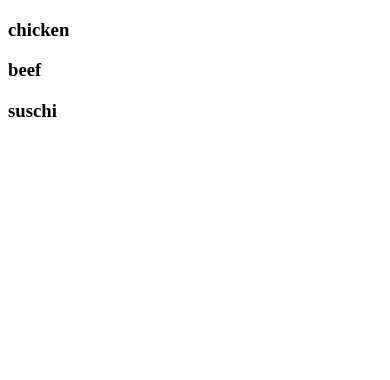
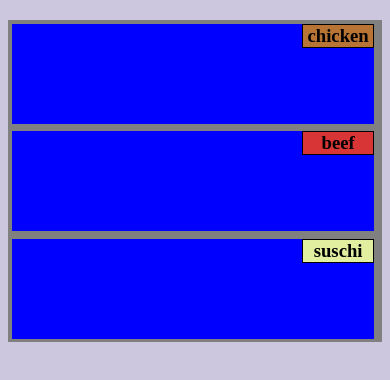
Before and after one commit to 13474718/modulo2, a plain HTML site: page index.html in a window 390 px wide. Drawn offline with Linux system fonts and the light colour scheme.

Commit message:
nievos archivos

```diff
--- a/index.html
+++ b/index.html
@@ -4,7 +4,7 @@
     <meta charset="UTF-8">
     <meta http-equiv="X-UA-Compatible" content="IE=edge">
     <meta name="viewport" content="width=device-width, initial-scale=1.0">
-    <link rel="stylesheet" href="estilos.css">
+    <link rel="stylesheet" href="style.css">
     <title>Document</title>
 </head>
 <body>
--- a/style.css
+++ b/style.css
@@ -37,22 +37,9 @@ h3.tres{
   }
 
     @media screen and (max-width:640px)
-    {.block {
+    {
+      .block {
       background-color: blue;
-      width: 47.9%;
-    }
-      :first-child{
-        width: 98%;
-        background-color: red;
-        clear: both;
-      }
-      :last-child{
-        width: 98%;
-        background-color: darkgreen;
-        clear: both;
-      }
-    @media screen and (max-width:320px)
-      {.block{
-        width: 98%;
-      } }
-  }
+      width: 96.9%;
+     }
+   }
```
